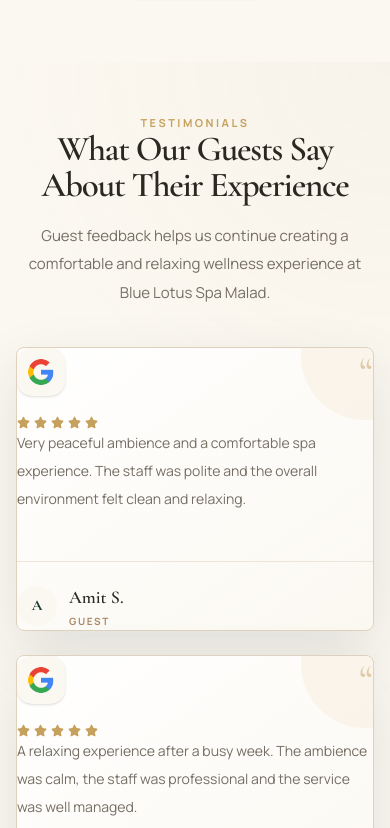
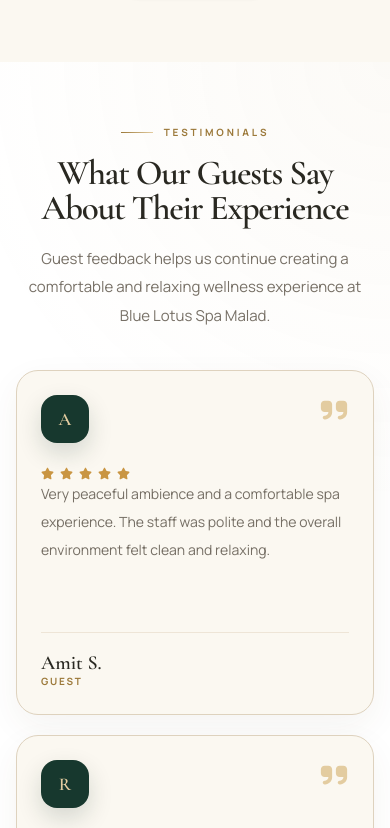
Before and after one commit to dishaspaadvisor-cmyk/bluelotusspamalad.co.in, a Next.js app: page / in a window 390 px wide. Shown: the part 5776-6604 px from the top of the page. Built offline with nearby package versions, Linux system fonts and the light colour scheme.

Commit message:
iamged and whatsapp button fixed

```diff
--- a/components/BlogsCard.tsx
+++ b/components/BlogsCard.tsx
@@ -31,21 +31,38 @@ export default function BlogsCard({
           IMAGE
       ========================================== */}
 
-      <Link href={`/blogs/${blog.slug}`} className="relative block aspect-[16/10] overflow-hidden bg-[var(--soft-cream)]" style={{ position: "relative" }} aria-label={`Read ${blog.title}`}>
+      <Link
+        href={`/blogs/${blog.slug}`}
+        className="relative block aspect-[4/3] overflow-hidden bg-[linear-gradient(135deg,var(--ivory),var(--soft-cream))] p-3"
+        style={{ position: "relative" }}
+        aria-label={`Read ${blog.title}`}
+      >
         <Image
           src={blog.image}
-          alt={blog.title}
+          alt=""
           fill
+          loading={blog.id <= 2 ? "eager" : "lazy"}
           sizes="(max-width: 768px) 100vw, (max-width: 1200px) 50vw, 33vw"
-          className="object-cover transition-transform duration-700 group-hover:scale-105"
+          className="scale-110 object-cover opacity-22 blur-xl transition-transform duration-700 group-hover:scale-125"
         />
 
-        <div className="absolute inset-0 bg-gradient-to-t from-[rgba(17,35,28,0.18)]/70 via-transparent to-transparent" />
+        <div className="absolute inset-0 bg-[linear-gradient(180deg,rgba(251,248,241,0.35),rgba(15,42,34,0.18))]" />
 
-        {/* Category Badge */}
+        <div className="relative h-full overflow-hidden rounded-[18px] border border-white/70 bg-white/72 shadow-[0_14px_34px_rgba(63,46,32,0.12)]">
+          <Image
+            src={blog.image}
+            alt={blog.title}
+            fill
+            loading={blog.id <= 2 ? "eager" : "lazy"}
+            sizes="(max-width: 768px) calc(100vw - 48px), (max-width: 1200px) 45vw, 30vw"
+            className="object-contain p-1 transition-transform duration-700 group-hover:scale-[1.025]"
+          />
+        </div>
+
+        <div className="pointer-events-none absolute inset-0 bg-gradient-to-t from-[rgba(17,35,28,0.18)] via-transparent to-transparent" />
 
         <div className="absolute left-4 top-4">
-          <span className="lux-badge text-[11px]">
+          <span className="lux-badge text-[11px] shadow-sm backdrop-blur-md">
             <FaSpa className="text-[10px]" />
             {blog.category}
           </span>
--- a/components/GoogleReviews.tsx
+++ b/components/GoogleReviews.tsx
@@ -5,9 +5,12 @@
 import Image from "next/image";
 import { motion } from "framer-motion";
 import {
+  FaArrowRight,
+  FaQuoteRight,
   FaStar,
-  FaQuoteRight,
 } from "react-icons/fa6";
+
+import { siteData } from "@/data/site";
 
 const reviews = [
   {
@@ -38,175 +41,128 @@ const reviews = [
 
 export default function GoogleReviews() {
   return (
-    <section className="relative overflow-hidden lux-ivory-bg py-14 sm:py-16 lg:py-20">
-      {/* Background decoration */}
-
-      <div className="pointer-events-none absolute -left-24 top-10 h-[260px] w-[260px] rounded-full bg-[#f5e7d3] opacity-40 blur-[90px]" />
-
-      <div className="pointer-events-none absolute -right-24 bottom-0 h-[300px] w-[300px] rounded-full bg-[#f8eddd] opacity-60 blur-[90px]" />
-
-      <div className="site-container relative z-10">
-        {/* =========================================
-            SECTION HEADER
-        ========================================== */}
-
+    <section className="section section-cream">
+      <div className="site-container">
+        <div className="grid gap-8 lg:grid-cols-[0.92fr_1.08fr] lg:items-end lg:gap-14">
           <motion.div
-          initial={{
-            opacity: 0,
-            y: 25,
-          }}
-          whileInView={{
-            opacity: 1,
-            y: 0,
-          }}
-          viewport={{
-            once: true,
-            amount: 0.3,
-          }}
-          transition={{
-            duration: 0.6,
-          }}
-          className="flex flex-col gap-6 lg:flex-row lg:items-end lg:justify-between"
+            initial={{ opacity: 0, y: 24 }}
+            whileInView={{ opacity: 1, y: 0 }}
+            viewport={{ once: true, amount: 0.3 }}
+            transition={{ duration: 0.55 }}
           >
-          <div className="max-w-[720px]">
-              <p className="mb-3 text-[10px] font-bold uppercase tracking-[2.5px] lux-gold sm:text-[11px]">Guest Feedback</p>
+            <p className="section-label">
+              Guest Feedback
+            </p>
 
             <h2 className="section-title">
               Trusted by Guests Across Malad
             </h2>
 
             <p className="section-description">
-              Discover what guests appreciate about the ambience, service and
-              relaxation experience at Blue Lotus Spa Malad.
+              Guests choose Blue Lotus Spa Malad for its calm ambience,
+              comfortable rooms and convenient Malad West location.
             </p>
-          </div>
+          </motion.div>
 
-          {/* Google badge */}
-
-          <motion.div
-            whileHover={{
-              y: -3,
-              scale: 1.02,
-            }}
-            transition={{
-              duration: 0.25,
-            }}
-            className="flex w-fit items-center gap-3 rounded-full lux-ivory-bg lux-border-light px-4 py-2.5 shadow-[0_8px_25px_rgba(87,65,39,0.06)]"
+          <motion.a
+            href={siteData.location.googleMapsUrl}
+            target="_blank"
+            rel="noopener noreferrer"
+            aria-label="View Blue Lotus Spa Malad on Google Maps"
+            initial={{ opacity: 0, y: 24 }}
+            whileInView={{ opacity: 1, y: 0 }}
+            viewport={{ once: true, amount: 0.3 }}
+            transition={{ duration: 0.55, delay: 0.08 }}
+            className="group flex w-full items-center justify-between gap-4 rounded-[22px] border border-[var(--border)] bg-white p-4 shadow-[0_12px_34px_rgba(87,65,39,0.07)] transition hover:-translate-y-1 hover:border-[var(--gold-light)] hover:shadow-[0_18px_42px_rgba(87,65,39,0.1)] sm:ml-auto sm:max-w-[430px] sm:p-5"
           >
-            <div className="flex h-9 w-9 items-center justify-center rounded-full lux-ivory-bg">
+            <div className="flex items-center gap-4">
+              <div className="flex h-14 w-14 shrink-0 items-center justify-center rounded-2xl border border-[var(--border-light)] bg-[var(--ivory)]">
                 <Image
                   src="/images/google.png"
                   alt="Google"
-                width={24}
-                height={24}
+                  width={30}
+                  height={30}
                   className="object-contain"
                 />
               </div>
 
               <div>
-              <p className="text-[11px] font-bold text-[#4c4035]">
+                <p className="text-[10px] font-bold uppercase tracking-[1.9px] text-[var(--gold-dark)]">
                   Google Reviews
                 </p>
 
-              <div className="mt-1 flex items-center gap-1">
+                <div className="mt-1 flex items-center gap-1.5">
                   {Array.from({ length: 5 }).map((_, index) => (
                     <FaStar
                       key={index}
-                    className="text-[10px] text-[#c6944b]"
+                      className="text-[13px] text-[#c99542]"
                     />
                   ))}
                 </div>
+
+                <p className="mt-1 text-[12px] font-semibold text-[var(--muted-text)]">
+                  View profile and directions
+                </p>
               </div>
-          </motion.div>
-        </motion.div>
+            </div>
 
-        {/* =========================================
-            REVIEW CARDS
-        ========================================== */}
+            <span className="flex h-10 w-10 shrink-0 items-center justify-center rounded-full bg-[var(--forest)] text-white transition group-hover:bg-[var(--gold-dark)]">
+              <FaArrowRight className="text-[12px]" />
+            </span>
+          </motion.a>
+        </div>
 
-        <div className="mt-9 grid gap-5 sm:mt-10 md:grid-cols-2 lg:grid-cols-3 lg:gap-6">
+        <div className="mt-9 grid gap-5 md:grid-cols-2 lg:mt-11 lg:grid-cols-3 lg:gap-6">
           {reviews.map((review, index) => (
             <motion.article
               key={review.id}
-              initial={{
-                opacity: 0,
-                y: 35,
-              }}
-              whileInView={{
-                opacity: 1,
-                y: 0,
-              }}
-              viewport={{
-                once: true,
-                amount: 0.25,
-              }}
-              transition={{
-                duration: 0.55,
-                delay: index * 0.12,
-              }}
-              whileHover={{
-                y: -7,
-                scale: 1.015,
-              }}
-              className="group relative overflow-hidden lux-card transition-shadow duration-300 hover:lux-border-light sm:p-6"
+              initial={{ opacity: 0, y: 28 }}
+              whileInView={{ opacity: 1, y: 0 }}
+              viewport={{ once: true, amount: 0.25 }}
+              transition={{ duration: 0.5, delay: index * 0.08 }}
+              className="group relative flex min-h-[315px] flex-col overflow-hidden rounded-[22px] border border-[var(--border)] bg-white p-6 shadow-[0_12px_34px_rgba(87,65,39,0.06)] transition duration-300 hover:-translate-y-1 hover:border-[var(--gold-light)] hover:shadow-[0_18px_46px_rgba(87,65,39,0.1)]"
             >
-              {/* Decorative circle */}
-
-              <div className="pointer-events-none absolute -right-14 -top-14 h-[140px] w-[140px] rounded-full bg-[var(--cream)] transition-transform duration-500 group-hover:scale-125" />
-
-              {/* TOP */}
-
-                <div className="relative z-10 flex items-center justify-between">
+              <div className="flex items-center justify-between gap-4">
                 <div className="flex items-center gap-1">
-                  {Array.from({
-                    length: review.rating,
-                  }).map((_, starIndex) => (
-                    <motion.span
+                  {Array.from({ length: review.rating }).map((_, starIndex) => (
+                    <FaStar
                       key={starIndex}
-                      whileHover={{
-                        scale: 1.2,
-                      }}
-                    >
-                      <FaStar className="text-[12px] text-[#c59044]" />
-                    </motion.span>
+                      className="text-[13px] text-[#c99542]"
+                    />
                   ))}
                 </div>
 
-                <div className="flex h-10 w-10 items-center justify-center rounded-full lux-ivory-bg lux-border-light shadow-sm">
-                  <Image src="/images/google.png" alt="Google" width={22} height={22} className="object-contain" />
+                <div className="flex h-10 w-10 items-center justify-center rounded-xl border border-[var(--border-light)] bg-[var(--ivory)]">
+                  <Image
+                    src="/images/google.png"
+                    alt="Google"
+                    width={22}
+                    height={22}
+                    className="object-contain"
+                  />
                 </div>
               </div>
 
-              {/* Title */}
-
-              <h3 className="relative z-10 mt-5 font-serif text-[21px] font-semibold text-[var(--foreground)] transition-colors duration-300 group-hover:text-[#9b7035] sm:text-[22px]">
+              <h3 className="mt-5 font-serif text-[22px] font-semibold leading-tight text-[var(--foreground)]">
                 {review.title}
               </h3>
 
-              {/* Review */}
-
-              <p className="relative z-10 mt-3 min-h-[105px] text-[13px] leading-7 text-[var(--muted-text)] sm:text-[14px]">
+              <p className="mt-3 flex-1 text-[14px] leading-7 text-[var(--muted-text)]">
                 {review.review}
               </p>
 
-              {/* Divider */}
-
-              <div className="relative z-10 my-5 h-px bg-[#eee5da]" />
-
-              {/* Bottom */}
-
-              <div className="relative z-10 flex items-center justify-between gap-3">
+              <div className="mt-6 flex items-end justify-between gap-4 border-t border-[var(--border-light)] pt-5">
                 <div>
-                  <p className="text-[10px] font-bold uppercase tracking-[1.5px] text-[#a08b72] sm:text-[11px]">
+                  <p className="text-[10px] font-bold uppercase tracking-[1.7px] text-[var(--gold-dark)]">
                     {review.name}
                   </p>
 
-                  <p className="mt-1 text-[10px] text-[#b0a396]">
+                  <p className="mt-1 text-[11px] font-semibold text-[var(--muted-text)]">
                     Google Review
                   </p>
                 </div>
 
-                <FaQuoteRight className="text-[25px] text-[#ddc7a4]/60 transition-transform duration-300 group-hover:-translate-y-1" />
+                <FaQuoteRight className="text-[28px] text-[var(--gold-light)] transition group-hover:-translate-y-1" />
               </div>
             </motion.article>
           ))}
--- a/components/Testimonials.tsx
+++ b/components/Testimonials.tsx
@@ -2,9 +2,11 @@
 
 // components/Testimonials.tsx
 
-import Image from "next/image";
 import { motion } from "framer-motion";
-import { FaStar } from "react-icons/fa6";
+import {
+  FaQuoteRight,
+  FaStar,
+} from "react-icons/fa6";
 
 const testimonials = [
   {
@@ -35,92 +37,49 @@ const testimonials = [
 
 export default function Testimonials() {
   return (
-    <section className="section section-white overflow-hidden lux-ivory-bg">
+    <section className="section section-white">
       <div className="site-container">
-        {/* HEADER */}
-
         <motion.div
-          initial={{ opacity: 0, y: 25 }}
+          initial={{ opacity: 0, y: 24 }}
           whileInView={{ opacity: 1, y: 0 }}
           viewport={{ once: true, amount: 0.3 }}
-          transition={{ duration: 0.6 }}
-          className="mx-auto max-w-[760px] text-center"
+          transition={{ duration: 0.55 }}
+          className="mx-auto max-w-[780px] text-center"
         >
-          <p className="mb-3 text-[11px] font-bold uppercase tracking-[2.5px] lux-gold">Testimonials</p>
+          <p className="section-label">
+            Testimonials
+          </p>
 
-          <h2 className="section-title mx-auto lux-espresso">
+          <h2 className="section-title mx-auto">
             What Our Guests Say About Their Experience
           </h2>
 
-            <p className="section-description mx-auto lux-muted">
+          <p className="section-description mx-auto">
             Guest feedback helps us continue creating a comfortable and
             relaxing wellness experience at Blue Lotus Spa Malad.
           </p>
         </motion.div>
 
-        {/* CARDS */}
-
-        <div className="mt-10 grid gap-6 md:grid-cols-2 lg:grid-cols-3">
+        <div className="mt-10 grid gap-5 md:grid-cols-2 lg:mt-12 lg:grid-cols-3 lg:gap-6">
           {testimonials.map((testimonial, index) => (
             <motion.article
               key={testimonial.id}
-              initial={{
-                opacity: 0,
-                y: 35,
-              }}
-              whileInView={{
-                opacity: 1,
-                y: 0,
-              }}
-              viewport={{
-                once: true,
-                amount: 0.25,
-              }}
-              transition={{
-                duration: 0.55,
-                delay: index * 0.12,
-              }}
-              whileHover={{
-                y: -8,
-                scale: 1.015,
-              }}
-              className="group relative overflow-hidden lux-card transition-shadow duration-300 hover:lux-border-light"
+              initial={{ opacity: 0, y: 28 }}
+              whileInView={{ opacity: 1, y: 0 }}
+              viewport={{ once: true, amount: 0.25 }}
+              transition={{ duration: 0.5, delay: index * 0.08 }}
+              className="group flex min-h-[345px] flex-col rounded-[22px] border border-[var(--border)] bg-[var(--ivory)] p-6 shadow-[0_12px_34px_rgba(87,65,39,0.06)] transition duration-300 hover:-translate-y-1 hover:border-[var(--gold-light)] hover:bg-white hover:shadow-[0_18px_46px_rgba(87,65,39,0.1)] sm:p-7"
             >
-              {/* SOFT DECORATION */}
+              <div className="flex items-start justify-between gap-4">
+                <div className="flex h-12 w-12 items-center justify-center rounded-2xl bg-[var(--forest)] font-serif text-[18px] font-semibold text-[var(--gold-light)] shadow-[0_10px_24px_rgba(15,42,34,0.16)]">
+                  {testimonial.name.charAt(0)}
+                </div>
 
-              <div className="pointer-events-none absolute -right-14 -top-14 h-32 w-32 rounded-full bg-[#f8eddd] opacity-50 transition-transform duration-500 group-hover:scale-125" />
-
-              {/* GOOGLE */}
-
-              <div className="relative z-10 flex items-center justify-between">
-                <motion.div
-                  whileHover={{
-                    rotate: 6,
-                    scale: 1.08,
-                  }}
-                  transition={{ duration: 0.25 }}
-                  className="flex h-12 w-12 items-center justify-center rounded-[15px] lux-ivory-bg lux-border-light shadow-sm"
-                >
-                  <Image
-                    src="/images/google.png"
-                    alt="Google"
-                    width={28}
-                    height={28}
-                    className="object-contain"
-                  />
-                </motion.div>
-
-                <span className="font-serif text-[42px] leading-none text-[#dec9a8]">
-                  “
-                </span>
+                <FaQuoteRight className="text-[30px] text-[var(--gold-light)] transition group-hover:-translate-y-1" />
               </div>
 
-              {/* STARS */}
-
-              <div className="relative z-10 mt-5 flex items-center gap-1 lux-gold">
-                {Array.from({
-                  length: testimonial.rating,
-                }).map((_, starIndex) => (
+              <div className="mt-6 flex items-center gap-1.5 text-[#c99542]">
+                {Array.from({ length: testimonial.rating }).map((_, starIndex) => (
                   <FaStar
                     key={starIndex}
                     className="text-[13px]"
@@ -128,32 +87,18 @@ export default function Testimonials() {
                 ))}
               </div>
 
-              {/* REVIEW */}
-
-              <p className="relative z-10 mt-5 min-h-[112px] text-[14px] leading-7 lux-muted">
+              <p className="mt-5 flex-1 text-[14px] leading-7 text-[var(--muted-text)]">
                 {testimonial.review}
               </p>
 
-              {/* DIVIDER */}
+              <div className="mt-6 border-t border-[var(--border-light)] pt-5">
+                <p className="font-serif text-[20px] font-semibold leading-none text-[var(--foreground)]">
+                  {testimonial.name}
+                </p>
 
-              <div className="relative z-10 my-5 h-px w-full bg-[#eee5da]" />
-
-              {/* GUEST */}
-
-                <div className="relative z-10 flex items-center gap-3">
-                <div className="flex h-10 w-10 items-center justify-center rounded-full lux-ivory-bg font-serif text-[15px] font-bold lux-emerald">
-                  {testimonial.name.charAt(0)}
-                </div>
-
-                <div>
-                  <p className="font-serif text-[18px] font-semibold lux-espresso">
-                    {testimonial.name}
-                  </p>
-
-                  <p className="mt-1 text-[10px] font-bold uppercase tracking-[1.6px] text-[#aa8a65]">
-                    {testimonial.role}
-                  </p>
-                </div>
+                <p className="mt-2 text-[10px] font-bold uppercase tracking-[1.7px] text-[var(--gold-dark)]">
+                  {testimonial.role}
+                </p>
               </div>
             </motion.article>
           ))}
--- a/data/site.ts
+++ b/data/site.ts
@@ -17,7 +17,7 @@ export const siteData = {
     phone: "+91 9152363523",
     phoneRaw: "919152363523",
 
-    whatsapp: "919152363523",
+    whatsapp: "919167553675",
 
     email: "bluelotusspa.malad@gmail.com",
   },
@@ -91,10 +91,10 @@ export const siteData = {
 
   whatsapp: {
     defaultMessage:
-      "Hi Blue Lotus Spa Malad, I would like to know more about your spa services and availability.",
+      "Hi Blue Lotus Spa Malad from bluelotusspamalad.co.in, I would like to know more about your spa services and availability.",
 
     bookingMessage:
-      "Hi Blue Lotus Spa Malad, I would like to book a spa appointment. Please share the available timings and services.",
+      "Hi Blue Lotus Spa Malad form bluelotusspamalad.co.in, I would like to book a spa appointment. Please share the available timings and services.",
   },
 
   hero: {
```
Lines whose indentation alone changed are shown as unchanged.
